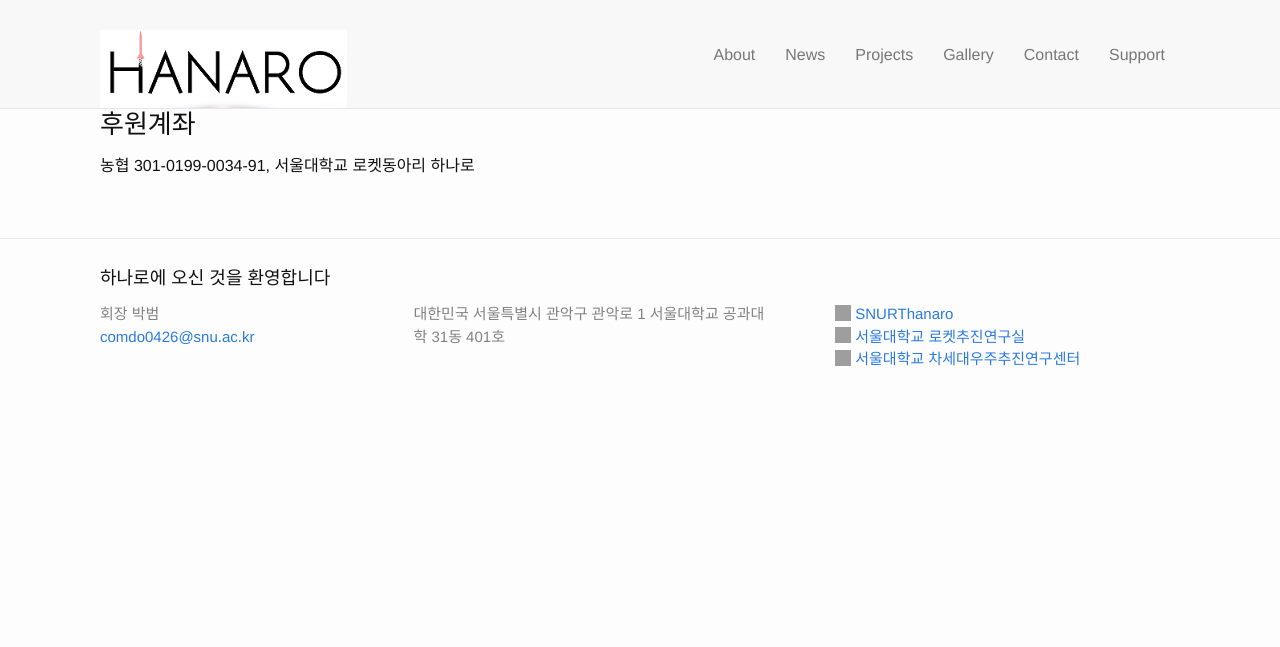
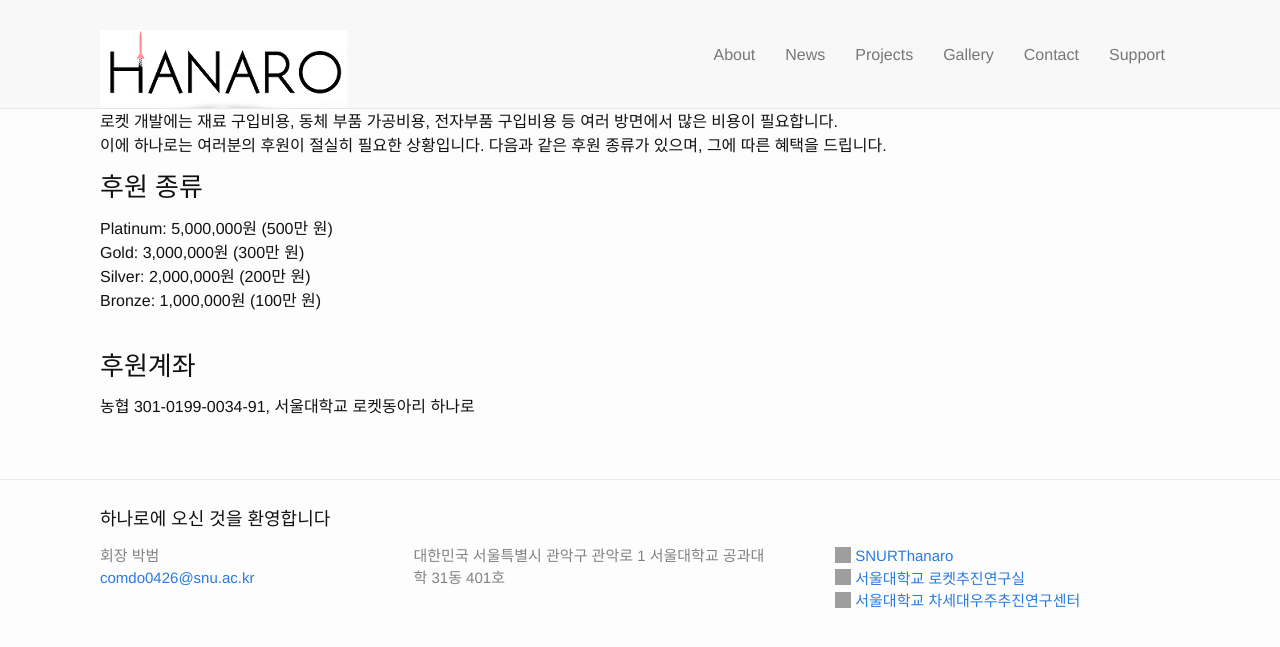
Before and after one commit to Hanaro2021/hanaro.github.io, a Jekyll site: the page built from _pages/6.support.md, in a window 1280 px wide. Shown: the top 647 px of the page. Built offline with Jekyll 4.4.1, drawn with Linux system fonts in a browser that asks for light colours; nearby versions of some CDN libraries; grey boxes are pictures that could not be loaded.

Commit message:
Update 6.support.md

```diff
--- a/_pages/6.support.md
+++ b/_pages/6.support.md
@@ -3,7 +3,16 @@ layout: page
 title: Support
 permalink: /support/
 ---
+로켓 개발에는 재료 구입비용, 동체 부품 가공비용, 전자부품 구입비용 등 여러 방면에서 많은 비용이 필요합니다. <br/>
+이에 하나로는 여러분의 후원이 절실히 필요한 상황입니다.
+다음과 같은 후원 종류가 있으며, 그에 따른 혜택을 드립니다.<br/>
 
+### 후원 종류<br/>
+Platinum: 5,000,000원 (500만 원)<br/>
+Gold: 3,000,000원 (300만 원)<br/>
+Silver: 2,000,000원 (200만 원)<br/>
+Bronze: 1,000,000원 (100만 원)<br/>
+<br/>
 
 ### 후원계좌<br/>
 농협 301-0199-0034-91, 서울대학교 로켓동아리 하나로
```
